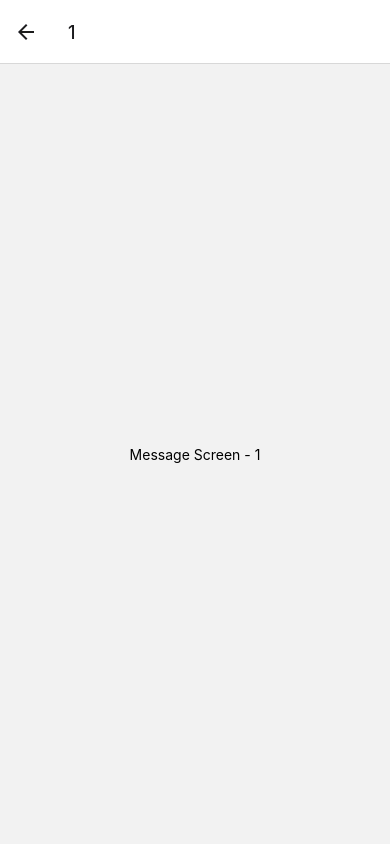
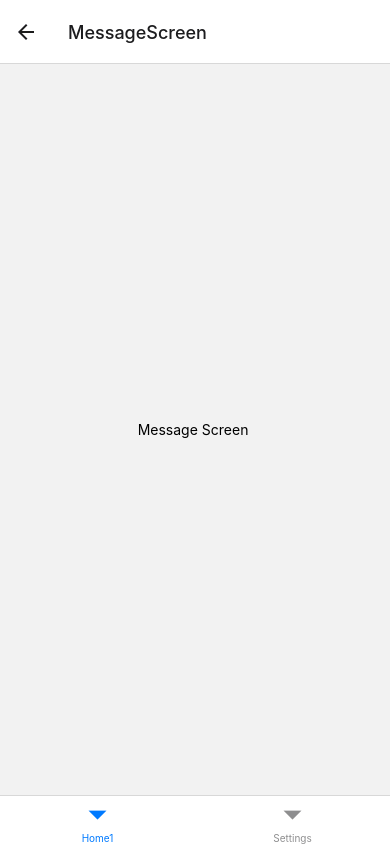
Before and after one commit to mohaimenkhalid/React-Native-Simple-Project, a React Native app: screen / in a window 390 px wide. Both pictures are taken after a click on the button "MESSAGE PAGE". Built offline with nearby package versions, Linux system fonts and the light colour scheme.

Commit message:
tob and bottom navigation with nesting adds

```diff
--- a/App.js
+++ b/App.js
@@ -18,6 +18,7 @@ import * as ImagePicker from "react-native-image-picker"
 import {request, PERMISSIONS} from 'react-native-permissions';
 import { NavigationContainer, useNavigation } from '@react-navigation/native';
 import { createNativeStackNavigator } from '@react-navigation/native-stack';
+import { createBottomTabNavigator } from '@react-navigation/bottom-tabs';
 
 
 const Link = () => {
@@ -28,27 +29,40 @@ const Link = () => {
 }
 
 
+const Tab = createBottomTabNavigator();
+function MyTabs() {
+  return (
+    <Tab.Navigator>
+      <Tab.Screen name="Home1" component={StackNavigator}
+        options={{
+          headerShown: false
+         }}
+      />
+      <Tab.Screen name="Settings"
+       component={MessageScreen}
+       />
+    </Tab.Navigator>
+  );
+}
+
+
 function HomeScreen({ navigation  }) {
   return (
     <View style={{ flex: 1, alignItems: 'center', justifyContent: 'center' }}>
       <Text>Home Screen</Text>
       <Button
         title="Message Page"
-        onPress={() => navigation.navigate('MessageScreen', {id: "1"})}
+        onPress={() => navigation.navigate('MessageScreen')}
        />
        <Link />
     </View>
   );
 }
 
-function MessageScreen({route, navigation}) {
-  console.log(route.params.id)
-  navigation.setOptions({
-    title: `${route.params.id}`
-  });
+function MessageScreen({route}) {
   return (
     <View style={{ flex: 1, alignItems: 'center', justifyContent: 'center' }}>
-      <Text>Message Screen - {route.params.id}</Text>
+      <Text>Message Screen </Text>
     </View>
   );
 }
@@ -57,7 +71,7 @@ const Stack = createNativeStackNavigator();
 const StackNavigator = () => {
   return (
     <Stack.Navigator>
-      <Stack.Screen name="Home" component={HomeScreen} />
+      <Stack.Screen name="Home" component={HomeScreen}/>
       <Stack.Screen
        name="MessageScreen"
        component={MessageScreen}
@@ -72,7 +86,8 @@ const StackNavigator = () => {
 const App = () => {
   return (
     <NavigationContainer>
-      <StackNavigator />
+      {/* <StackNavigator /> */}
+      <MyTabs />
     </NavigationContainer>
     //<WelcomeScreen />
     // <ListingDetailsScreen />
--- a/package.json
+++ b/package.json
@@ -11,6 +11,7 @@
   },
   "dependencies": {
     "@react-native-community/hooks": "^2.8.0",
+    "@react-navigation/bottom-tabs": "^6.0.9",
     "@react-navigation/native": "^6.0.6",
     "@react-navigation/native-stack": "^6.2.5",
     "formik": "^2.2.9",
```
Also changed, not shown: 1 other file (tests, documents, lock files or other folders).
